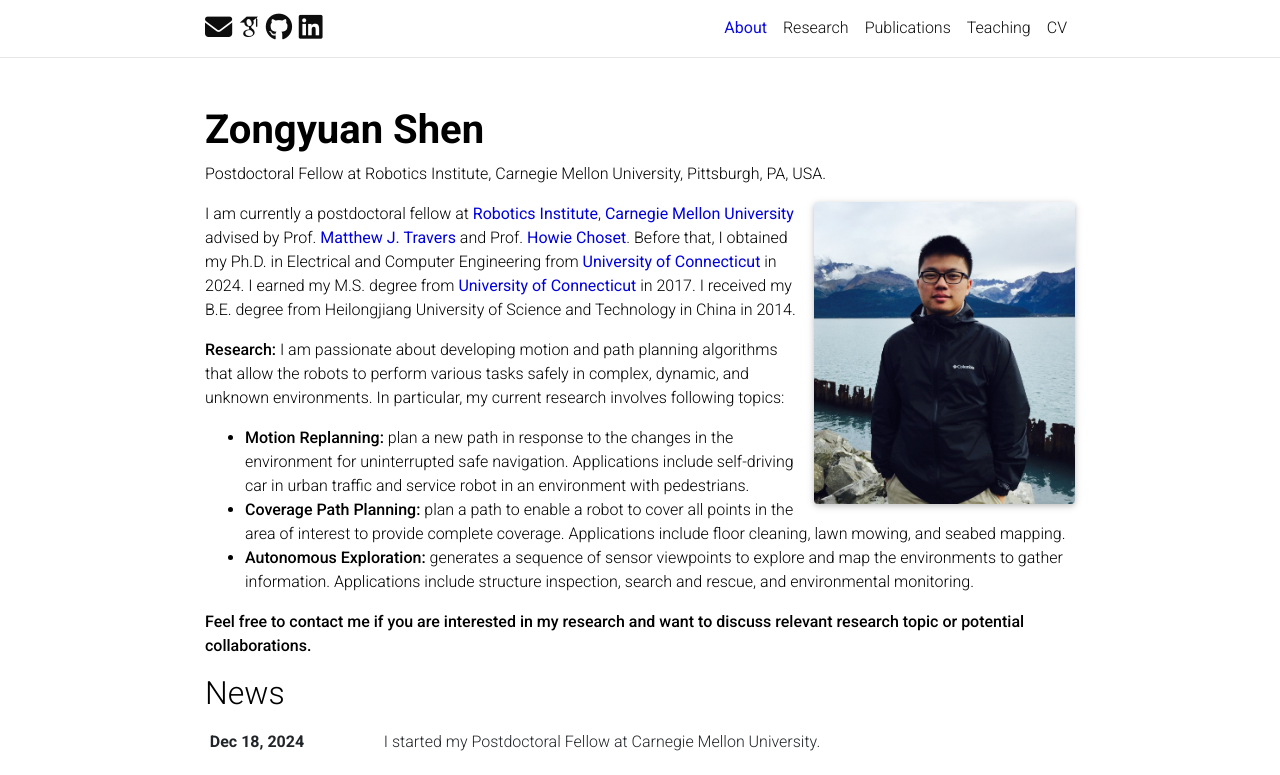
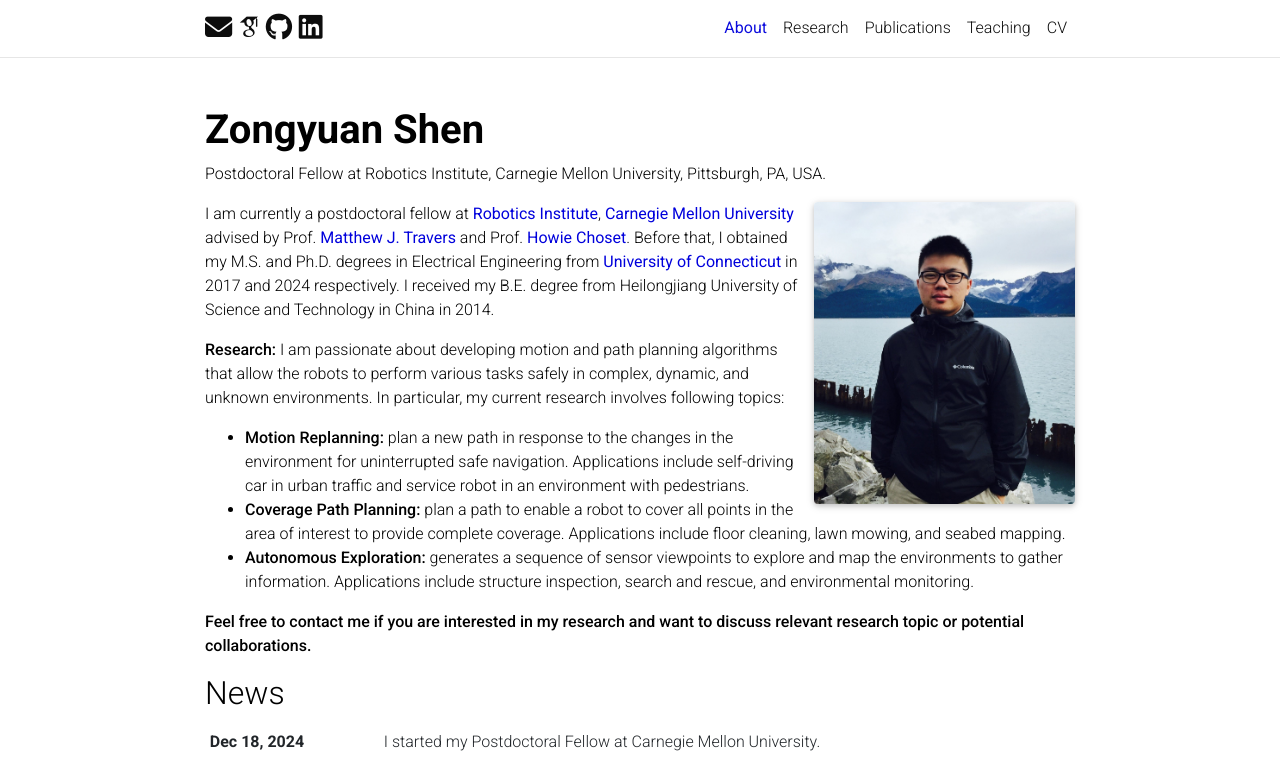
Before and after one commit to ZongyuanShen/ZongyuanShen.github.io, a Jekyll site: the page built from _pages/about.md, in a window 1280 px wide and 965 px high, cut to the strip 0-775 px from the top of the window. Built offline with Jekyll 4.4.1, drawn with Linux system fonts in a browser that asks for light colours; full-size pictures stand in for the smaller copies a plugin makes; some web fonts are replaced; comment, search, counter and statistics services are not loaded; a style sheet for code colours, icons or effects is not loaded.

Commit message:
Update about.md

```diff
--- a/_pages/about.md
+++ b/_pages/about.md
@@ -16,7 +16,7 @@
 social: false  # includes social icons at the bottom of the page
 ---
 
-I am currently a postdoctoral fellow at [<b>Robotics Institute</b>](https://www.ri.cmu.edu/), [<b>Carnegie Mellon University</b>](https://www.cmu.edu/) advised by Prof. [<b>Matthew J. Travers</b>](https://www.ri.cmu.edu/ri-faculty/matthew-j-travers/) and Prof. [<b>Howie Choset</b>](https://www.ri.cmu.edu/ri-faculty/howie-choset/). Before that, I obtained my Ph.D. in Electrical and Computer Engineering from [<b>University of Connecticut</b>](https://uconn.edu/) in 2024. I earned my M.S. degree from [<b>University of Connecticut</b>](https://uconn.edu/) in 2017. I received my B.E. degree from Heilongjiang University of Science and Technology in China in 2014.
+I am currently a postdoctoral fellow at [<b>Robotics Institute</b>](https://www.ri.cmu.edu/), [<b>Carnegie Mellon University</b>](https://www.cmu.edu/) advised by Prof. [<b>Matthew J. Travers</b>](https://www.ri.cmu.edu/ri-faculty/matthew-j-travers/) and Prof. [<b>Howie Choset</b>](https://www.ri.cmu.edu/ri-faculty/howie-choset/). Before that, I obtained my M.S. and Ph.D. degrees in Electrical Engineering from [<b>University of Connecticut</b>](https://uconn.edu/) in 2017 and 2024 respectively. I received my B.E. degree from Heilongjiang University of Science and Technology in China in 2014.
 
 **Research:** I am passionate about developing motion and path planning algorithms that allow the robots to perform various tasks safely in complex, dynamic, and unknown environments. In particular, my current research involves following topics:
 
```
